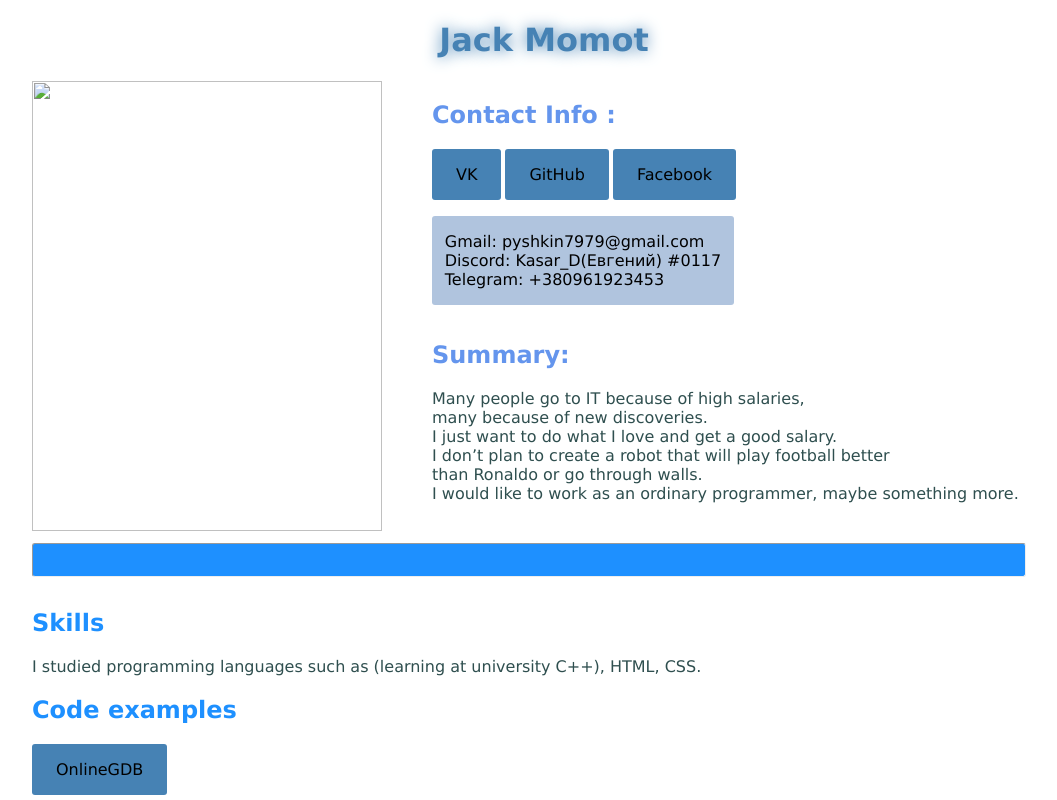
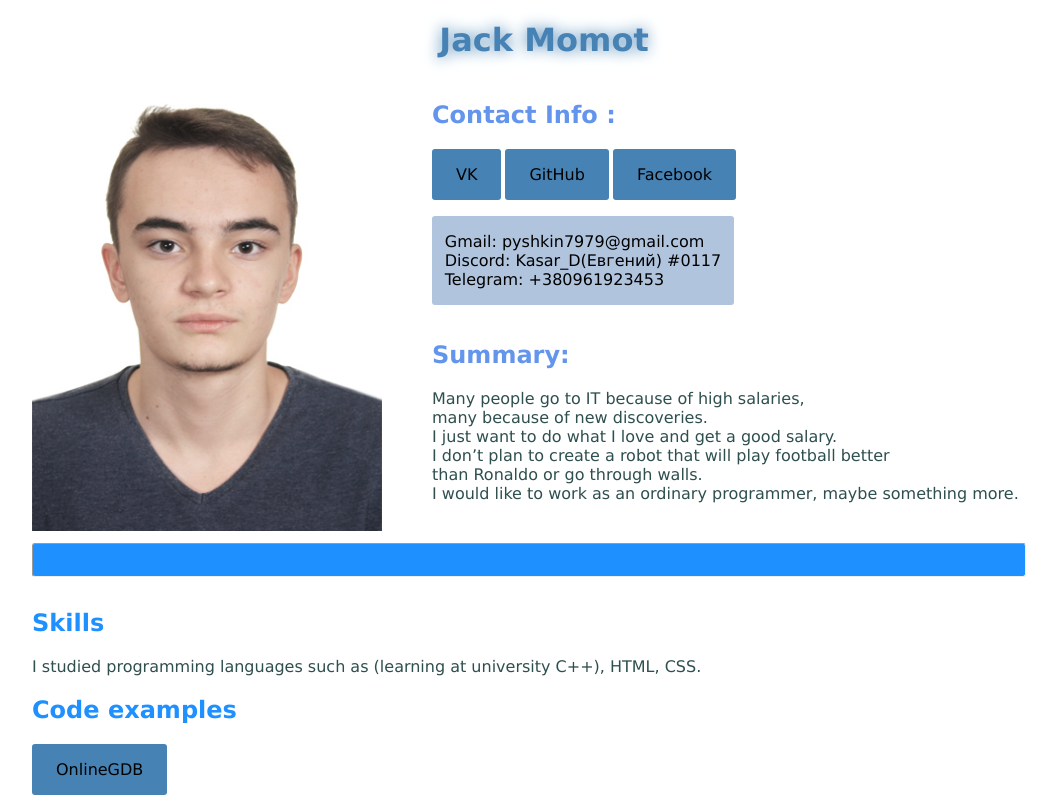
Before and after one commit to kasaratka/rsschool-cv, a plain HTML site: page index.html in a window 1280 px wide. Shown: the top 800 px of the page, without its empty margins (96-1153 px from the left). Drawn offline with Linux system fonts and the light colour scheme; files whose address does not match are found by name.

Commit message:
fix: change path to img

```diff
--- a/index.html
+++ b/index.html
@@ -10,7 +10,7 @@
 
        <h1>Jack Momot</h1>
        <div class="text_align">
-       <img src="D:\KASRATKA\Jack.jpg" alt="" width="350" height="450" >
+       <img src="D:\Git\git_tutorial\files\lab_03\rsschool-cv\Jack.jpg" alt="" width="350" height="450" >
         </div>
 
        </div>
```
Also changed, not shown: Jack.jpg (added).
